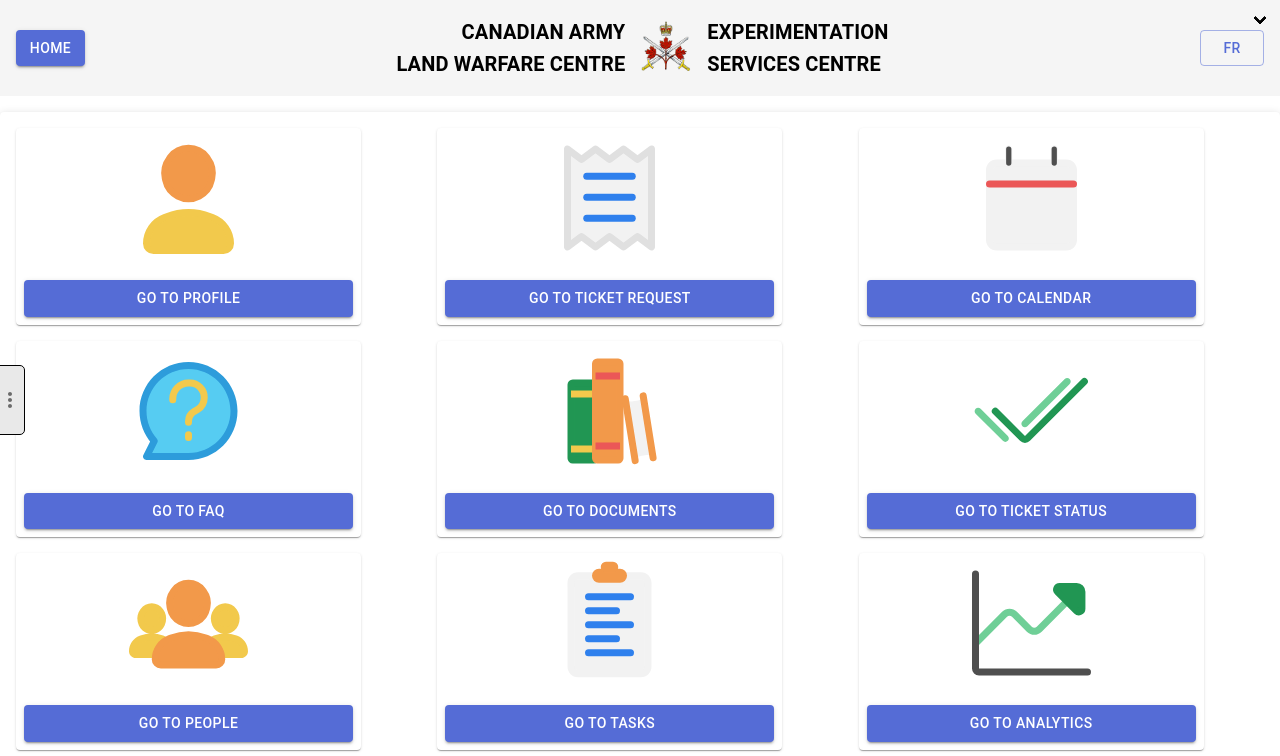
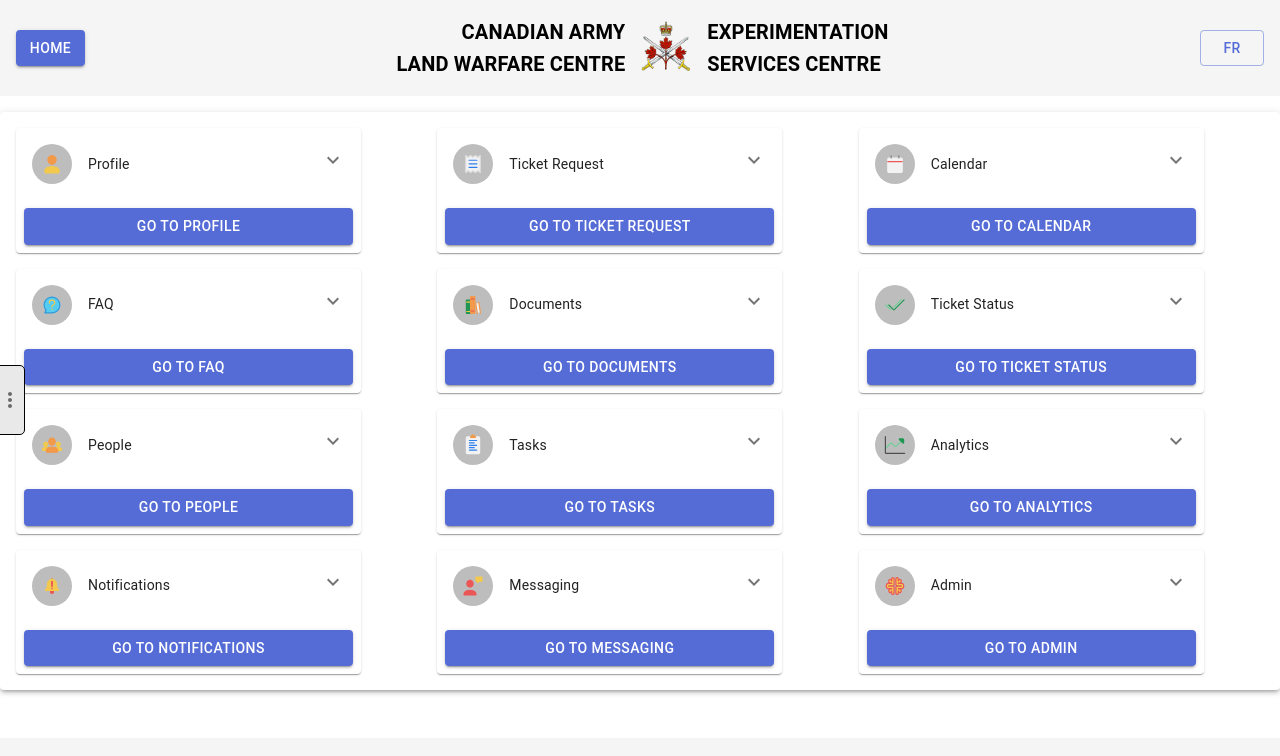
Before and after one commit to ajsib/esc.calwc.front, a Next.js app: page /home/Homepaper in a window 1280 px wide. Shown: the top 756 px of the page. Built offline with nearby package versions, Linux system fonts and the light colour scheme.

Commit message:
changes to the service card

```diff
--- a/pages/home/Homepaper.tsx
+++ b/pages/home/Homepaper.tsx
@@ -2,23 +2,19 @@
 import ServiceCard from './ServiceCard'; // Make sure the path is correct
 
 const services = [
-    { name: 'Profile', description: 'Manage your profile information', logo: '/icons/profile.svg', link: '/profile', type: 'Profile' },
-    { name: 'Ticket Request', description: 'Submit a request for assistance', logo: '/icons/ticket-request.svg', link: '/ticket-request', type: 'Services' },
-    { name: 'Calendar', description: 'View and manage your schedule', logo: '/icons/calendar.svg', link: '/calendar', type: 'Services' },
-    { name: 'FAQ', description: 'Frequently Asked Questions', logo: '/icons/faq.svg', link: '/faq', type: 'Services' },
-    { name: 'Documents', description: 'Access important documents and files', logo: '/icons/documents.svg', link: '/documents', type: 'Services' },
-    { name: 'Ticket Status', description: 'Check the status of your submitted tickets', logo: '/icons/ticket-status.svg', link: '/ticket-status', type: 'Services' },
-    { name: 'People', description: 'Manage user profiles and contacts', logo: '/icons/people.svg', link: '/people', type: 'Admin' },
-    { name: 'Tasks', description: 'Manage your tasks and to-do lists', logo: '/icons/tasks.svg', link: '/tasks', type: 'Services' },
-    { name: 'Analytics', description: 'Track and analyze data and metrics', logo: '/icons/analytics.svg', link: '/analytics', type: 'Services' },
-    { name: 'Notifications', description: 'Manage your notification preferences', logo: '/icons/notifications.svg', link: '/notifications', type: 'Profile' },
-    { name: 'Messaging', description: 'Communicate and collaborate with other users', logo: '/icons/messaging.svg', link: '/messaging', type: 'Services' },
-    { name: 'Admin', description: 'Access administrative functions', logo: '/icons/admin.svg', link: '/admin', type: 'Admin' }
-
-
-
+    { name: 'Profile', description: 'Manage your profile information, including personal details, contact information, and preferences. Update your profile picture, update your bio, and customize your account settings.', logo: '/icons/profile.svg', link: '/profile' },
+    { name: 'Ticket Request', description: 'Submit a request for assistance or support from our team. Provide detailed information about your issue, attach relevant files, and track the progress of your ticket.', logo: '/icons/ticket-request.svg', link: '/ticket-request' },
+    { name: 'Calendar', description: 'View and manage your schedule, appointments, and events. Create and edit events, set reminders, and synchronize with your favorite calendar applications.', logo: '/icons/calendar.svg', link: '/calendar' },
+    { name: 'FAQ', description: 'Explore frequently asked questions and find answers to common queries about our products, services, and policies. Get quick and helpful information without contacting support.', logo: '/icons/faq.svg', link: '/faq' },
+    { name: 'Documents', description: 'Access important documents and files, such as user manuals, guidelines, policies, and other relevant resources. Download, upload, and share files securely.', logo: '/icons/documents.svg', link: '/documents' },
+    { name: 'Ticket Status', description: 'Check the status of your submitted tickets and get real-time updates on the progress and resolution of your requests. View assigned agents, response times, and resolution details.', logo: '/icons/ticket-status.svg', link: '/ticket-status' },
+    { name: 'People', description: 'Manage user profiles and contacts. Add, edit, and remove user accounts. Organize contacts and maintain an up-to-date directory of users.', logo: '/icons/people.svg', link: '/people' },
+    { name: 'Tasks', description: 'Manage your tasks and to-do lists. Create tasks, set due dates, assign priorities, and track their progress. Stay organized and ensure timely completion of your tasks.', logo: '/icons/tasks.svg', link: '/tasks' },
+    { name: 'Analytics', description: 'Track and analyze data and metrics to gain valuable insights into user behavior, performance, and business trends. Generate reports and visualize data for better decision-making.', logo: '/icons/analytics.svg', link: '/analytics' },
+    { name: 'Notifications', description: 'Manage your notification preferences and stay informed about important updates, announcements, and events. Customize the types of notifications you receive and how you receive them.', logo: '/icons/notifications.svg', link: '/notifications' },
+    { name: 'Messaging', description: 'Communicate and collaborate with other users through our messaging platform. Send messages, share files, and stay connected with your colleagues and teammates.', logo: '/icons/messaging.svg', link: '/messaging' },
+    { name: 'Admin', description: 'Access administrative functions and perform tasks related to system management, user roles, and configuration settings. Configure system settings, manage user permissions, and maintain system security.', logo: '/icons/admin.svg', link: '/admin' }
   ];
-
 
   const HomePaper = () => {
     return (
--- a/pages/home/ServiceCard.tsx
+++ b/pages/home/ServiceCard.tsx
@@ -1,14 +1,15 @@
 import React, { useState } from 'react';
-import { Box, Button, Card, CardActionArea, CardContent, Typography, CardMedia, Collapse, IconButton } from "@mui/material";
+import { Box, Button, Card, CardContent, Typography, Collapse, IconButton } from "@mui/material";
 import { useRouter } from "next/router";
 import ExpandMoreIcon from '@mui/icons-material/ExpandMore';
+import CardHeader from '@mui/material/CardHeader';
+import Avatar from '@mui/material/Avatar';
 
 interface Service {
   name: string;
   description: string;
   logo: string;
   link: string;
-  type: string;
 }
 
 interface ServiceCardProps {
@@ -29,15 +30,28 @@
 
   return (
     <Card sx={{ maxWidth: 345 }}>
-      <object data={service.logo} type="image/svg+xml" height="140" style={{ width: '100%' }} />
+      <CardHeader
+        avatar={
+          <Avatar>
+            <object data={service.logo} type="image/svg+xml" width="24" height="24" />
+          </Avatar>
+        }
+        action={
           <IconButton
             onClick={handleExpandClick}
             aria-expanded={expanded}
             aria-label="show more"
-        sx={{ position: 'absolute', right: 0, top: 0 }}
+            sx={{
+              '&:hover': {
+                backgroundColor: 'rgba(0, 0, 0, 0.04)', // or any color of your choice
+              },
+            }}
           >
             <ExpandMoreIcon />
           </IconButton>
+        }
+        title={service.name}
+      />
       <Collapse in={expanded} timeout="auto" unmountOnExit>
         <CardContent>
           <Typography paragraph>{service.description}</Typography>
```
Lines whose indentation alone changed are shown as unchanged.
